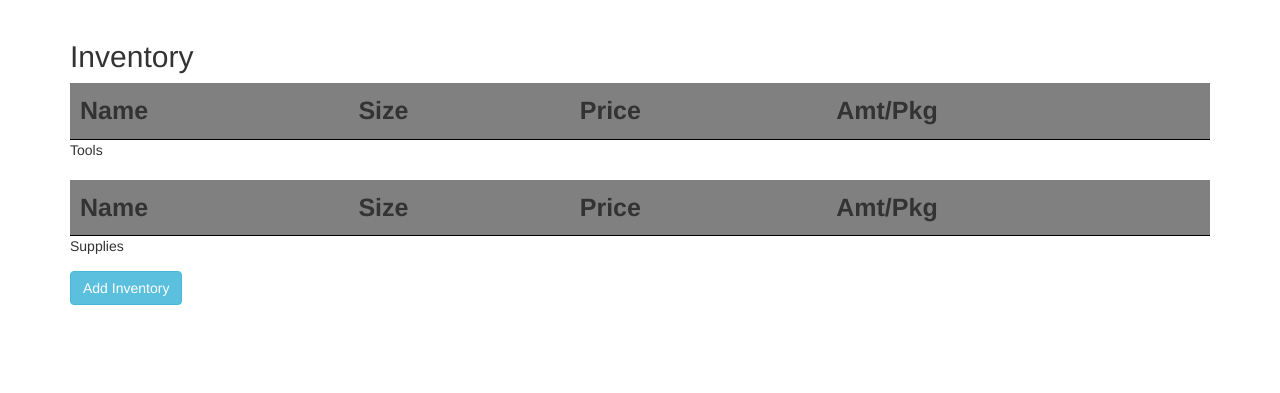
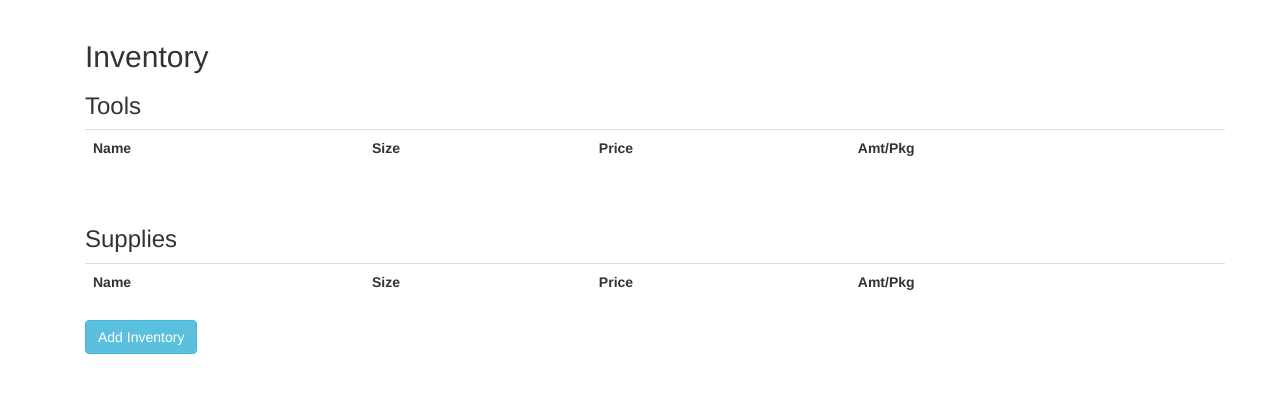
Before and after one commit to student-code-reviews/ManageMyHoard, a Flask app: page /inventory in a window 1280 px wide. Shown: the part 81-474 px from the top of the page. Run offline with Flask 2, Linux system fonts and the light colour scheme; the visitor is signed in with stand-in values (Sample User, id 1); tables that the repository leaves empty hold one stand-in row (values such as "Sample post"); lists and menus that the app fills with data are empty; some libraries are stand-ins or nearby versions.

Commit message:
More styling changes using bootstrap, I changed site.css but not sure if the changes will be kept or even used since I removed the class tags I was using on the divs for the inv-form

```diff
--- a/static/css/site.css
+++ b/static/css/site.css
@@ -49,7 +49,7 @@ font-size: larger;
 display: table-header-group;
 background-color: gray;
 font-weight: bold;
-font-size: 25px;
+font-size: 15px;
 }
 
 .table-header-cell{
--- a/templates/inventory.html
+++ b/templates/inventory.html
@@ -1,82 +1,59 @@
 {% extends 'base.html' %}
   <title>Inventory</title>
 {% block body %}
+<div class="container">
+<h2 class="inventory-heading">Inventory</h2>
+  <form class="inventory" method="POST">
+    <table class="table">
+      <h3>Tools</h3>
 
-<form class="inventory" method="POST">
+          <tr class="table-row">
+            <th>Name</th>
+            <th>Size</th>
+            <th>Price</th>
+            <th>Amt/Pkg</th>
+          </tr>
+            {% for inv_item in inventory %}
+              {% if inv_item.inv_type == 't' %}
+                <tr>
+                  <td>{{ inv_item.inv_name }}</td>
+                  <td>{{ inv_item.size }}</td>
+                  <td>{{ inv_item.price }}</td>
+                  <td>{{inv_item.count_per_package}}</td>
+                </tr>
+              {% endif %}
 
-  <h2 class="inventory-heading">Inventory</h2>
+            {% endfor %}
 
+      </table>
+      <div><br></div>
 
-  <div class="form-group">
-
-    <div id="resp-table" style="overflow-x:auto;">
-      <div id="resp-table-caption">Tools</div>
-        <div id="resp-table-header">
-          <div class="table-header-cell">
-          Name
-          </div>
-          <div class="table-header-cell">
-          Size
-          </div>
-          <div class="table-header-cell">
-          Price
-          </div>
-          <div class="table-header-cell">
-          Amt/Pkg
-          </div>
-
-        </div>
-        <div id="resp-table-body">
-
+  <table class="table">
+    <h3>Supplies</h3>
+          <tr>
+            <th>Name</th>
+            <th>Size</th>
+            <th>Price</th>
+            <th>Amt/Pkg</th>
+          </tr>
           {% for inv_item in inventory %}
-            {% if inv_item.inv_type == 't' %}
-              <div class="resp-table-row">
-                <div class="table-body-cell">{{ inv_item.inv_name }}</div>
-                <div class="table-body-cell">{{ inv_item.size }}</div>
-                <div class="table-body-cell">{{ inv_item.price }}</div>
-                <div class="table-body-cell">{{inv_item.count_per_package}}</div>
-              </div>
+            {% if inv_item.inv_type == 's' %}
+              <tr>
+                <td>{{ inv_item.inv_name }}</td>
+                <td>{{ inv_item.size }}</td>
+                <td>{{ inv_item.price }}</td>
+                <td>{{inv_item.count_per_package}}</td>
+              </tr>
             {% endif %}
 
           {% endfor %}
         </div>
+      </div>
+    </table>
+
+    <div>
+      <a href="/add_inv_form" class="btn btn-info" role="button">Add Inventory</a>
     </div>
-    <div><br></div>
-    <div id="resp-table">
-      <div id="resp-table-caption">Supplies</div>
-
-        <div id="resp-table-header">
-          <div class="table-header-cell">
-          Name
-          </div>
-          <div class="table-header-cell">
-          Size
-          </div>
-          <div class="table-header-cell">
-          Price
-          </div>
-          <div class="table-header-cell">
-          Amt/Pkg
-          </div>
-        </div>
-        {% for inv_item in inventory %}
-          {% if inv_item.inv_type == 's' %}
-            <div class="resp-table-row">
-              <div class="table-body-cell">{{ inv_item.inv_name }}</div>
-              <div class="table-body-cell">{{ inv_item.size }}</div>
-              <div class="table-body-cell">{{ inv_item.price }}</div>
-              <div class="table-body-cell">{{inv_item.count_per_package}}</div>
-            </div>
-          {% endif %}
-
-        {% endfor %}
-      </div>
-    </div>
-
-  <div>
-    <a href="/add_inv_form" class="btn btn-info" role="button">Add Inventory</a>
-
-  </div>
-
-</form>
+  </form>
+</div>
 {% endblock %}
--- a/templates/register.html
+++ b/templates/register.html
@@ -4,7 +4,7 @@
 <h2 class="register-heading">Please fill in each field</h2>
 <form class="register" action="new_user" method="POST">
 
-  <div class="form-group" colspan=6>
+  <div class="form-group">
     <label>First Name</label>
     <input type="text" name="fname" class="form-control">
   </div>
@@ -29,7 +29,7 @@
     <input type="password" name="password" class="form-control">
   </div>
 
-  <div class="form-group">
+  <div>
     <button class="btn btn-primary" type="submit">Submit</button>
   </div>
 
```
Also changed, not shown: templates/inv_form.html (+18 -12 lines), templates/proj_form.html (+17 -8 lines).
